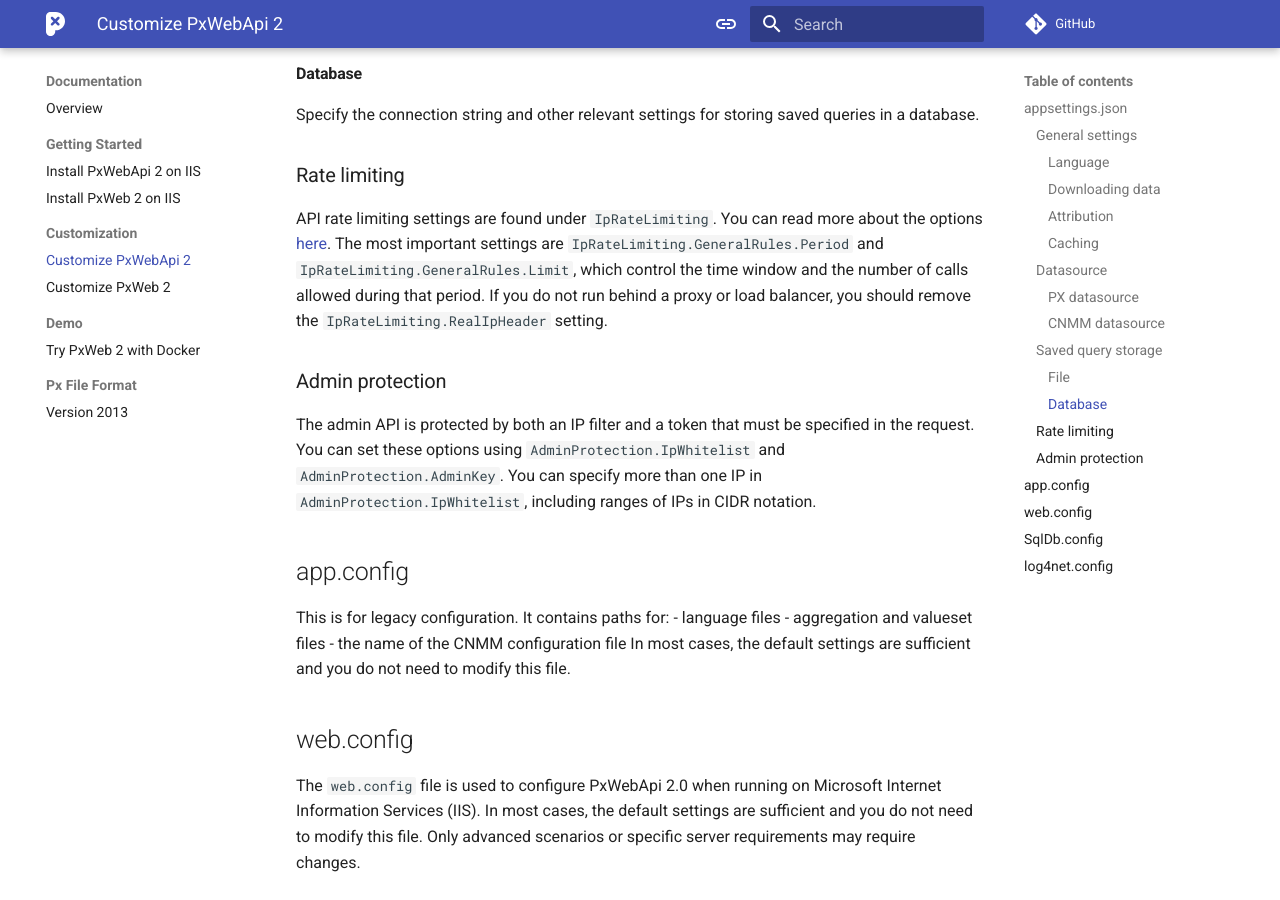
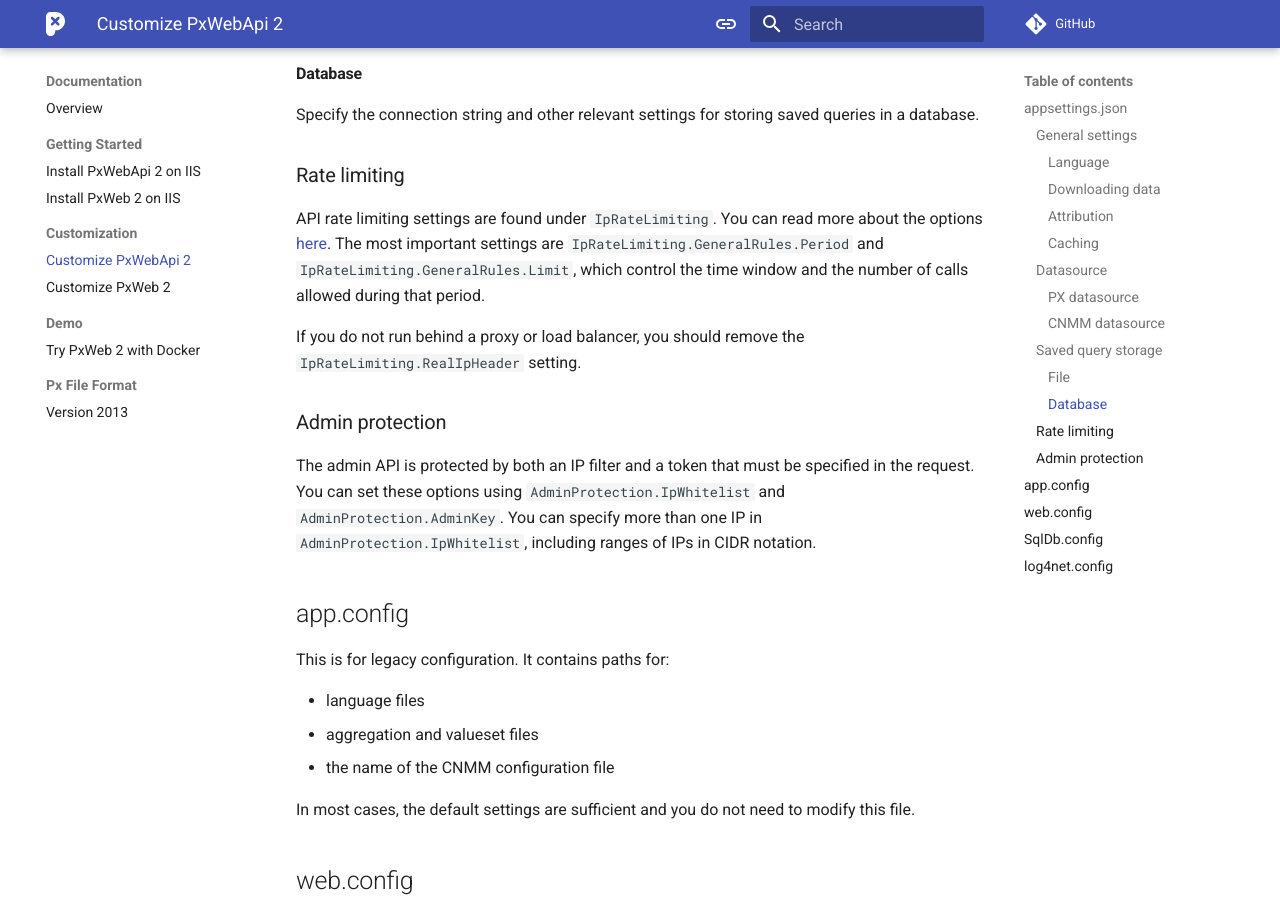
Before and after one commit to PxTools/pxtools.github.io, an MkDocs documentation site: the page built from docs/PxWebApi/documentation/configuration.md, in a window 1280 px wide and 900 px high, scrolled down 2409 px. Built offline with MkDocs 1.6.1 and Material for MkDocs 9.7.7, drawn with Linux system fonts in a browser that asks for light colours; comment, search, counter and statistics services are not loaded.

```diff
--- a/docs/PxWebApi/documentation/configuration.md
+++ b/docs/PxWebApi/documentation/configuration.md
@@ -1,17 +1,31 @@
 # Configuring PxWebApi 2
-The configuration is split into several different files, each with a specific purpose. The main file you will need to modify is `appsettings.json`.
+
+The configuration is split into several different files, each with a specific
+purpose. The main file you will need to modify is `appsettings.json`.
 
 ## appsettings.json
-This file contains all functional settings. A recommended configuration after installation is the Admin protection settings, which control access to the admin API. The settings in `appsettings.json` can also be overridden by environment variables. For example, to set the DataSourceType, define an environment variable called `DataSource__DataSourceType`.
+
+This file contains all functional settings. A recommended configuration after
+installation is the Admin protection settings, which control access to the admin
+API. The settings in `appsettings.json` can also be overridden by environment
+variables. For example, to set the DataSourceType, define an environment variable
+called `DataSource__DataSourceType`.
 
 ### General settings
 
 #### Language
-Specify which languages should be available by editing the `PxApiConfiguration.Languages` section. Set the default language by assigning `PxApiConfiguration.DefaultLanguage` to the `id` of one of the languages listed under `PxApiConfiguration.Languages`.
+
+Specify which languages should be available by editing the
+`PxApiConfiguration.Languages` section. Set the default language by assigning
+`PxApiConfiguration.DefaultLanguage` to the `id` of one of the languages listed
+under `PxApiConfiguration.Languages`.
 
 #### Downloading data
-You can limit the size of data that can be downloaded using the `PxApiConfiguration.MaxDataCells` setting.
-You can also control which formats are available for downloading data by setting `PxApiConfiguration.OutputFormats`.
+
+You can limit the size of data that can be downloaded using the
+`PxApiConfiguration.MaxDataCells` setting.
+You can also control which formats are available for downloading data by setting
+`PxApiConfiguration.OutputFormats`.
 The following formats can be enabled or disabled:
 
 - Excel (`xlsx`)
@@ -29,58 +43,105 @@ The following formats are always available and cannot be disabled:
     JSON-stat v1 has been deprecated and is no longer supported as an output format.
 
 #### Attribution
-You can specify how you would like others to reference your data by setting `PxApiConfiguration.SourceReference`. Make sure to provide a section for each language specified under `PxApiConfiguration.Languages`.
+
+You can specify how you would like others to reference your data by setting
+`PxApiConfiguration.SourceReference`. Make sure to provide a section for each
+language specified under `PxApiConfiguration.Languages`.
 
 You can also specify the license for the data under `PxApiConfiguration.License`.
 
 #### Caching
-You can control how long a response should be cached by setting `PxApiConfiguration.CacheTime` (in seconds).
+
+You can control how long a response should be cached by setting
+`PxApiConfiguration.CacheTime` (in seconds).
 
 You also have the option to clear the cache at a specific time by setting `PxApiConfiguration.CacheClearTime`.
 
 ### Datasource
-PxWebApi 2.0 supports two different data sources: PX file-based or CNMM. You can only configure one at a time. Set `DataSource.DataSourceType` to either `PX` or `CNMM` to specify which you want to use.
+
+PxWebApi 2.0 supports two different data sources: PX file-based or CNMM. You can
+only configure one at a time. Set `DataSource.DataSourceType` to either `PX` or
+`CNMM` to specify which you want to use.
 
 #### PX datasource
-For the PX file datasource, you can set `DataSource.DataSourceType.PX.StrictAggregations` to either `true` or `false` to determine if aggregations can be overlapping or not.
+
+For the PX file datasource, you can set `DataSource.DataSourceType.PX.StrictAggregations`
+to either `true` or `false` to determine if aggregations can be overlapping or not.
 
 #### CNMM datasource
-You should only have one database specified, and you must set `DataSource.DataSourceType.CNMM.DatabaseId` to match the `id` of the database in `SqlDb.config`.
 
-When you configure the CNMM datasource, a health check is automatically set up to verify the database connection. It connects to the default database in `SqlDb.config` and executes a statement. The default statement is `select 1`, but you can change this by setting `DataSource.DataSourceType.CNMM.HealthCheckQuery`. Avoid using queries that take a long time to process.
+You should only have one database specified, and you must set `DataSource.DataSourceType.CNMM.DatabaseId`
+to match the `id` of the database in `SqlDb.config`.
+
+When you configure the CNMM datasource, a health check is automatically set up
+to verify the database connection. It connects to the default database in `SqlDb.config`
+and executes a statement. The default statement is `select 1`, but you can change
+this by setting `DataSource.DataSourceType.CNMM.HealthCheckQuery`. Avoid using
+queries that take a long time to process.
 
 ### Saved query storage
-Saved queries are an essential part of the API. Users can create, view, and run saved queries. Saved queries can also be used as the default selection when a user does not specify any selection when downloading data.
 
-You can store saved queries either as files on the file system or in a relational database. Select the storage method by setting `SavedQuery.Backend`.
+Saved queries are an essential part of the API. Users can create, view, and run
+saved queries. Saved queries can also be used as the default selection when a
+user does not specify any selection when downloading data.
+
+You can store saved queries either as files on the file system or in a relational
+database. Select the storage method by setting `SavedQuery.Backend`.
 
 #### File
+
 Specify the path where saved queries should be stored by setting `SavedQuery.FileStorage.Path`.
 
 #### Database
-Specify the connection string and other relevant settings for storing saved queries in a database.
+
+Specify the connection string and other relevant settings for storing saved
+queries in a database.
 
 ### Rate limiting
-API rate limiting settings are found under `IpRateLimiting`. You can read more about the options [here](https://github.com/stefanprodan/aspnetcoreratelimit/wiki/ipratelimitmiddleware). The most important settings are `IpRateLimiting.GeneralRules.Period` and `IpRateLimiting.GeneralRules.Limit`, which control the time window and the number of calls allowed during that period.
-If you do not run behind a proxy or load balancer, you should remove the `IpRateLimiting.RealIpHeader` setting.
 
+API rate limiting settings are found under `IpRateLimiting`. You can read more
+about the options [here](https://github.com/stefanprodan/aspnetcoreratelimit/wiki/ipratelimitmiddleware).
+The most important settings are `IpRateLimiting.GeneralRules.Period` and
+`IpRateLimiting.GeneralRules.Limit`, which control the time window and the number
+of calls allowed during that period.
+
+If you do not run behind a proxy or load balancer, you should remove the
+`IpRateLimiting.RealIpHeader` setting.
 
 ### Admin protection
-The admin API is protected by both an IP filter and a token that must be specified in the request. You can set these options using `AdminProtection.IpWhitelist` and `AdminProtection.AdminKey`. You can specify more than one IP in `AdminProtection.IpWhitelist`, including ranges of IPs in CIDR notation.
 
+The admin API is protected by both an IP filter and a token that must be specified
+in the request. You can set these options using `AdminProtection.IpWhitelist` and
+`AdminProtection.AdminKey`. You can specify more than one IP in
+`AdminProtection.IpWhitelist`, including ranges of IPs in CIDR notation.
 
 ## app.config
+
 This is for legacy configuration. It contains paths for:
+
 - language files
 - aggregation and valueset files
 - the name of the CNMM configuration file
-In most cases, the default settings are sufficient and you do not need to modify this file.
+
+In most cases, the default settings are sufficient and you do not need to modify
+this file.
 
 ## web.config
-The `web.config` file is used to configure PxWebApi 2.0 when running on Microsoft Internet Information Services (IIS). In most cases, the default settings are sufficient and you do not need to modify this file. Only advanced scenarios or specific server requirements may require changes.
+
+The `web.config` file is used to configure PxWebApi 2.0 when running on Microsoft
+Internet Information Services (IIS). In most cases, the default settings are
+sufficient and you do not need to modify this file. Only advanced scenarios or
+specific server requirements may require changes.
 
 ## SqlDb.config
-Currently, this file is the same as in PxWeb 2023, with one exception: you should only have one database specified.
+
+Currently, this file is the same as in PxWeb 2023, with one exception: you should
+only have one database specified.
 
 ## log4net.config
-The `log4net.config` file manages how PxWebApi 2.0 creates and stores logs. By default, logs are saved in the `/logs` directory. PxWebApi 2.0 relies on log4net for logging, which allows you to customize log levels, formats, and destinations. For more information on how to configure log4net, please refer to the official documentation [here](https://logging.apache.org/log4net/manual/configuration.html).
+
+The `log4net.config` file manages how PxWebApi 2.0 creates and stores logs. By
+default, logs are saved in the `/logs` directory. PxWebApi 2.0 relies on log4net
+for logging, which allows you to customize log levels, formats, and destinations.
+For more information on how to configure log4net, please refer to the official
+documentation [here](https://logging.apache.org/log4net/manual/configuration.html).
```
